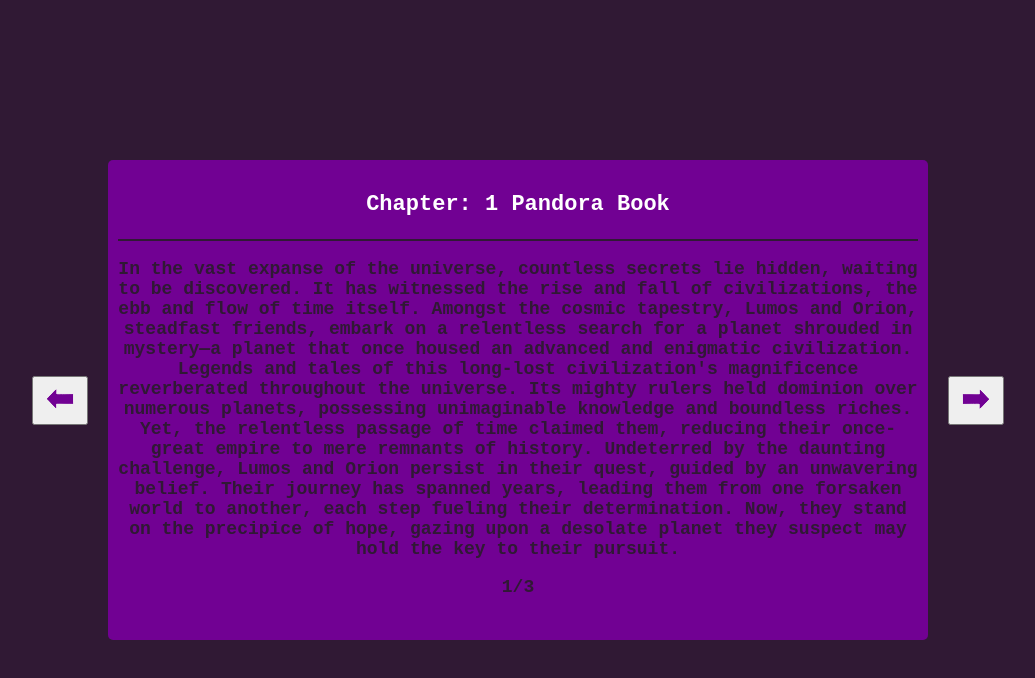
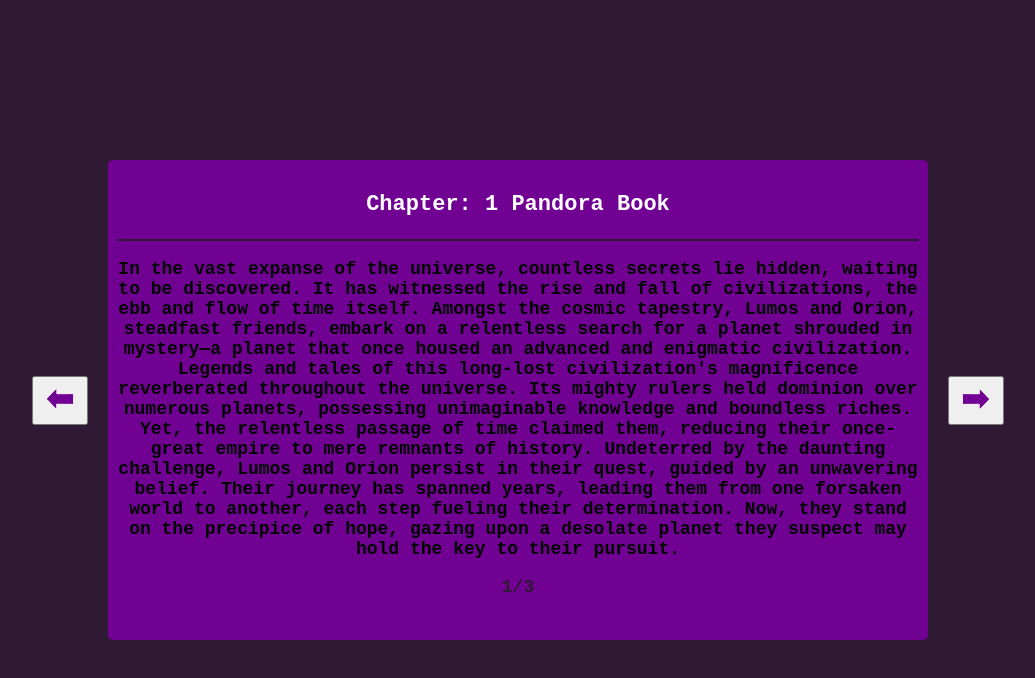
Before and after one commit to samrajya01/spacebound_legends, a plain HTML site: page chapter-1.html in a window 1280 px wide. Shown: the whole page, without its empty margins (122-1157 px from the left). Drawn offline with Linux system fonts and the light colour scheme.

Commit message:
Update style.css

```diff
--- a/style.css
+++ b/style.css
@@ -56,7 +56,7 @@ h3{
 }
 
 p{
-	color: #301934;
+	color: black;
 	font-size: 18px;
 	font-family: "Courier New", "Lucida Console", monospace;
 }
```
